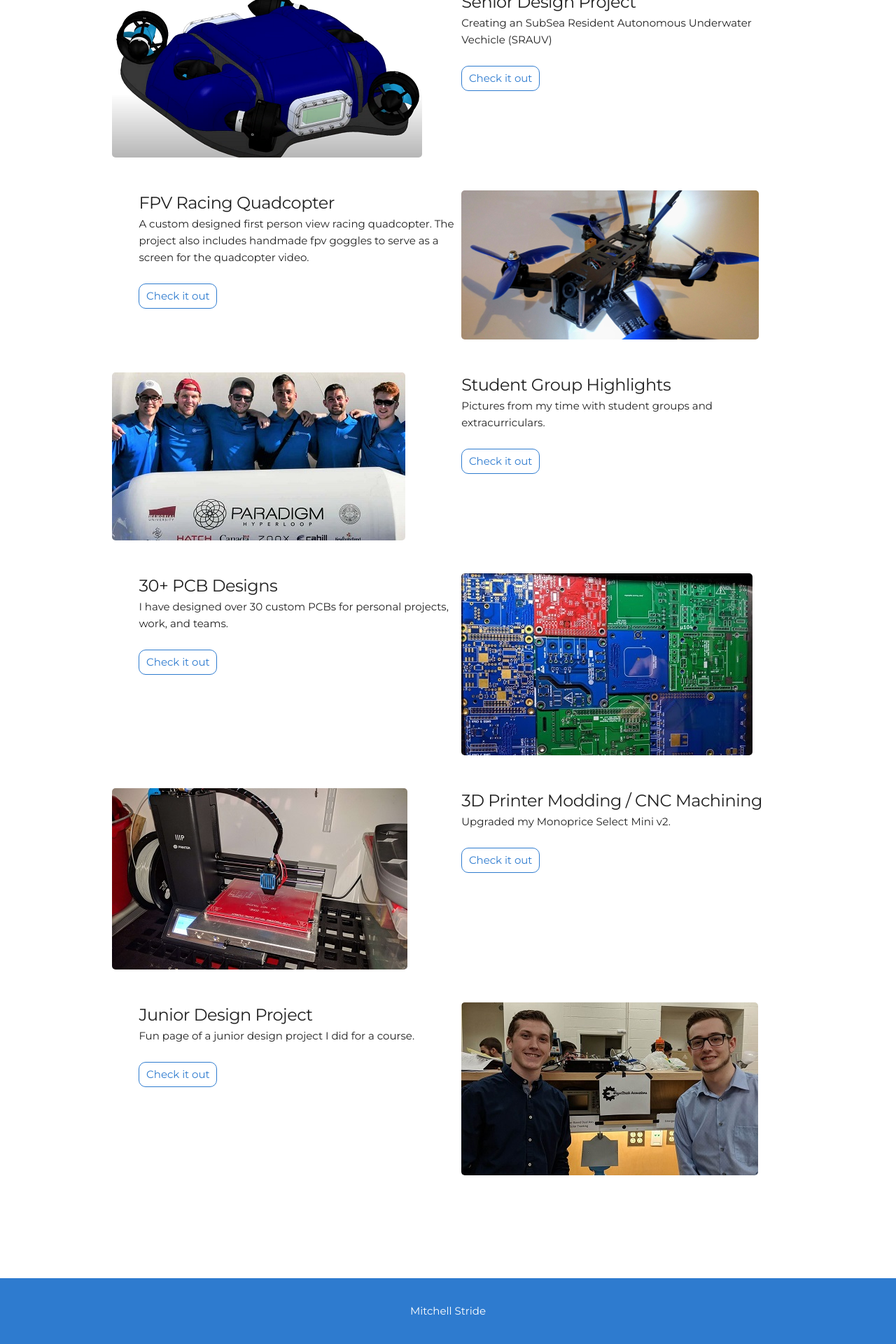
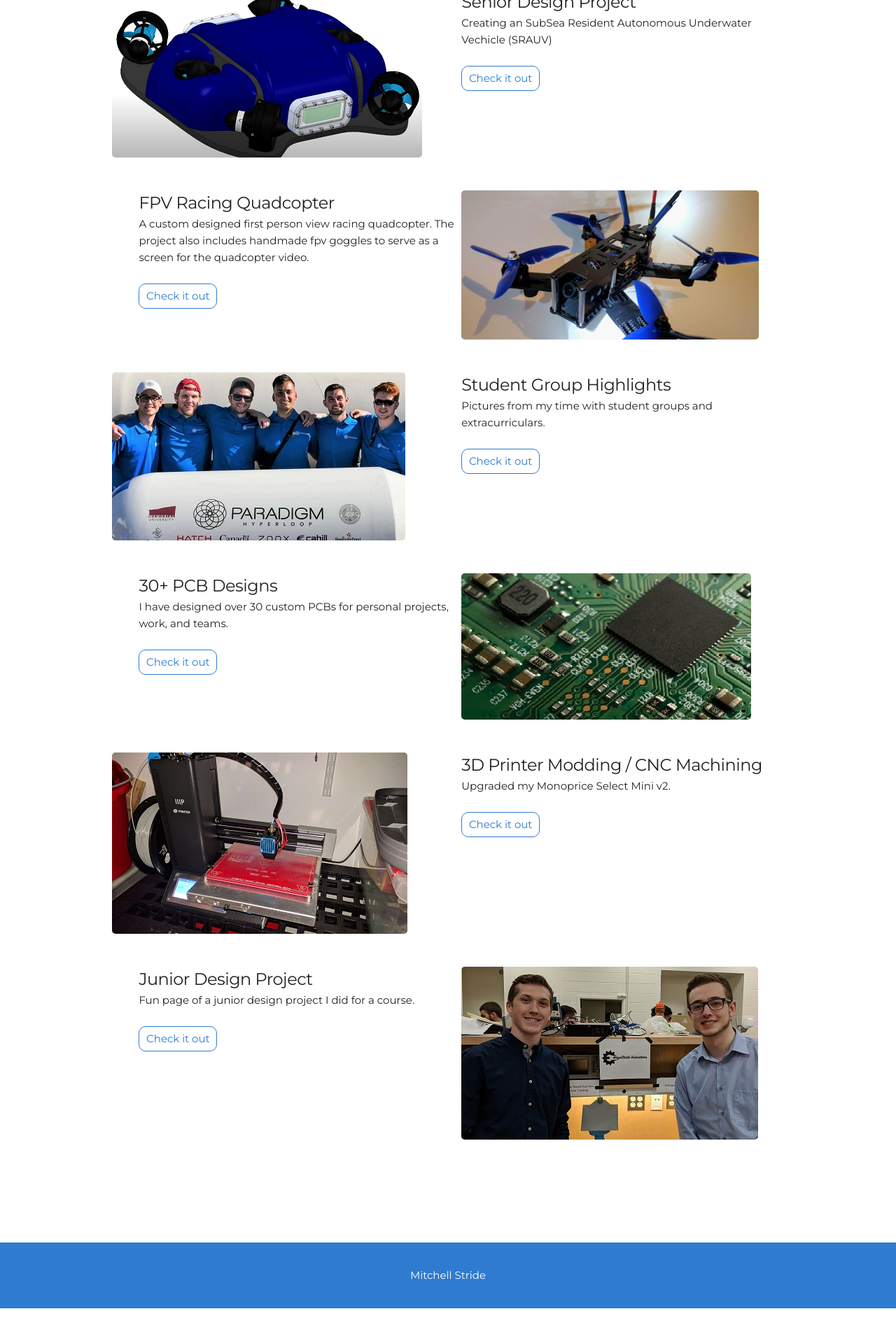
Before and after one commit to MitchellStride/mitchellstride.github.io, a Jekyll site: the page built from index.html, in a window 1280 px wide. Shown: the part 1654-3574 px from the top of the page at 70% size. Built offline with Jekyll 4.4.1, drawn with Linux system fonts in a browser that asks for light colours; after the commit the page ends 3523 px from its top, so only the background shows below that.

Commit message:
changed pic

```diff
--- a/_includes/projects.html
+++ b/_includes/projects.html
@@ -34,7 +34,7 @@
   </div>
   <div class="row user-projects">
     <div class="six columns images">
-      <a href="/WebAssets/PCB-Designs"><img alt="project3" src="{{ "/assets/img/14.jpg" | prepend: site.baseurl }}" /></a>
+      <a href="/WebAssets/PCB-Designs"><img alt="project3" src="{{ "/assets/img/091.jpg" | prepend: site.baseurl }}" /></a>
     </div>
     <div class="six columns">
       <h5> 30+ PCB Designs </h5>
```
Also changed, not shown: assets/img/091.jpg (added).
